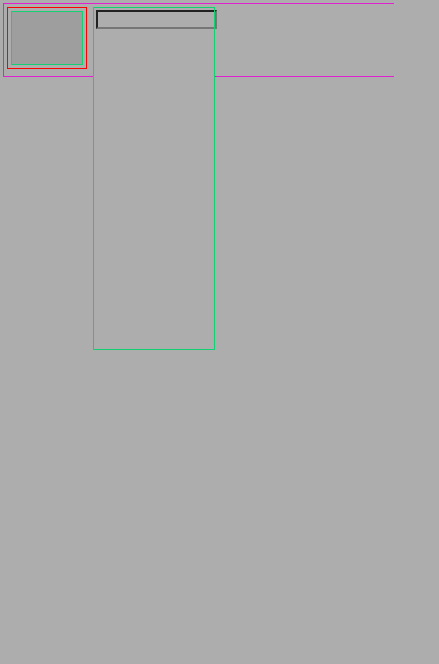
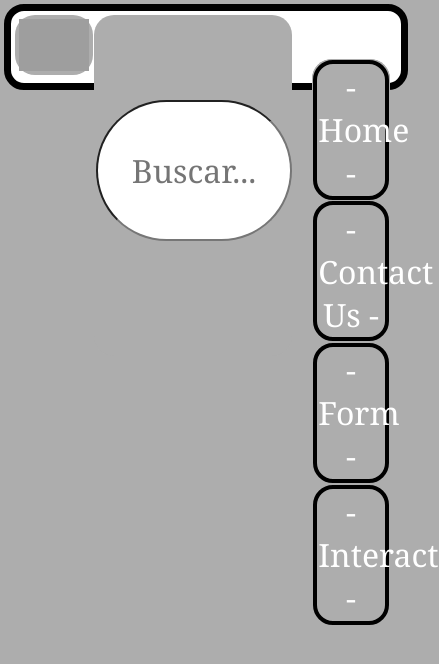
Before and after one commit to BrunitoNFT/Master-en-JavaScript, a plain HTML site: page Contactenos.html in a window 390 px wide. Shown: the whole page, 439 px wide, since content can reach past the window. Drawn offline with Linux system fonts and the light colour scheme; grey boxes are pictures that could not be loaded.

Commit message:
NAV 'terminado' falta responsive

```diff
--- a/Index.html
+++ b/Contactenos.html
@@ -4,7 +4,7 @@
     <meta charset="UTF-8">
     <meta http-equiv="X-UA-Compatible" content="IE=edge">
     <meta name="viewport" content="width=device-width, initial-scale=1.0">
-    <title>Master en JavaScript</title>
+    <title>Binance</title>
     <link href="Style.css" rel="stylesheet">
 </head>
 <body>
@@ -14,7 +14,14 @@
                 <img src="Img/Nft.png" class="logo" >
             </div>
             <div class="nav_buscador_contenedor">
-                <input type="text" class="buscador">
+                <input type="text" class="buscador" placeholder="Buscar...">
+            </div>
+            <div class="nav_menu">
+
+                <div class="nav_menu_int"><a href="Home.html" > - Home - </a></div>
+                <div class="nav_menu_int"><a href="Contactenos.html"> - Contact Us - </a></div>
+                <div class="nav_menu_int"><a href="Form.html"> - Form - </a></div>
+                <div class="nav_menu_int"><a href="Interact.html"> - Interact - </a></div>
             </div>
         </nav>
     </header>
--- a/Style.css
+++ b/Style.css
@@ -6,24 +6,24 @@
     padding: 0;
 }
 .nav{
-
+    border: solid 7px rgb(0, 0, 0);
+    border-radius: 20px;
     width: 100%;
     height: 20%;
-    outline: solid 1px rgb(224, 33, 208);
     margin: 1%;
+    background-color: rgb(255, 255, 255);
 }
 .nav_logo_contenedor{
     width: 20%;
     height: 100%;
-    outline: solid 1px red;
     display: inline-block;
     margin: 1%;
     position: relative;
+    border-radius: 20px;
 }
 .logo{
     width: 90%;
     height: 90%;
-    outline: solid 1px rgb(19, 209, 114);
     margin: 5%;
     display: block;
 }
@@ -31,17 +31,53 @@
     position: absolute;
     left: 23%;
     height: 40%;
-    width: 30%;
+    width: 50%;
     padding: 0.5%;
     margin: 1%;
     display: inline-block;
-    outline: solid 1px rgb(19, 209, 114);
+    border-radius: 20px;
 
 
 }
 
 .buscador{
-    height: px;
-    width: 100%;
+    position: absolute;
+    top: 25%;
+    height: 40%;
+    width: 97%;
     display: inline-block;
+    border-radius: 100px;
+
 }
+input[placeholder="Buscar..."]{
+    background-color:rgb(255, 255, 255);
+    font-size: 200%;
+    font-family:Cambria, Cochin, Georgia, Times, 'Times New Roman', serif;
+    text-align: center;
+}
+.nav_menu{
+    display:block;
+    position: absolute;
+    left: 80%;
+    top: 7%;
+    width: 20%;
+    height: 40%;
+    border-radius: 20px;
+    margin: 0px;
+}
+.nav_menu_int{
+    padding:1%;
+    border-radius: 20px;
+}
+div a {
+    font-size: 200%;
+    text-decoration: none;
+    font-family: 'Cambria', 'Times New Roman', serif;
+    color: rgb(255, 255, 255);
+    border: solid 4px black;
+    border-radius: 20px;
+    padding: 2%;
+    display: block;
+    text-align: center;
+
+}
```
Also changed, not shown: Form.html (added, +33 -0 lines), Home.html (added, +33 -0 lines), Interact.html (added, +33 -0 lines).
